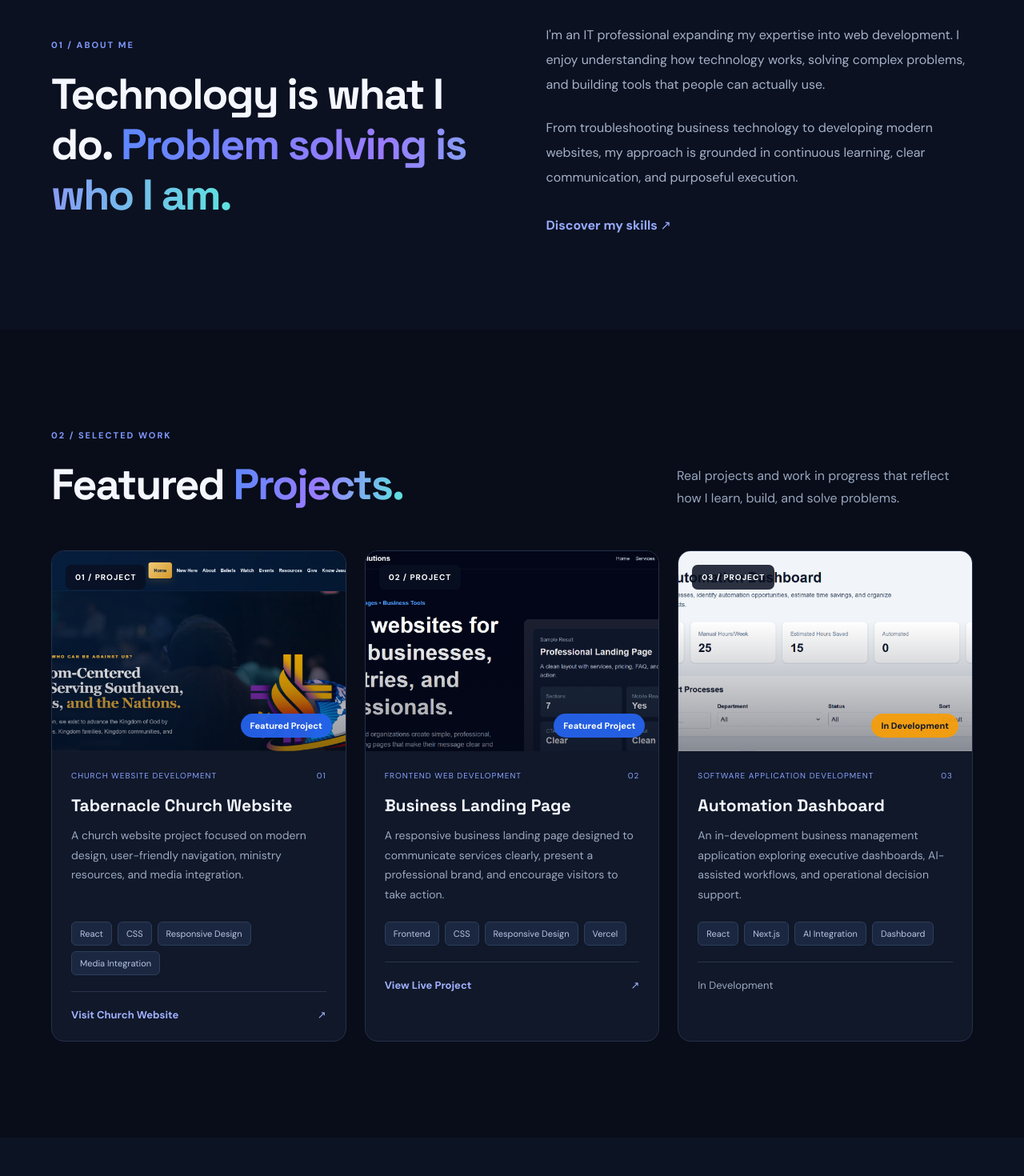
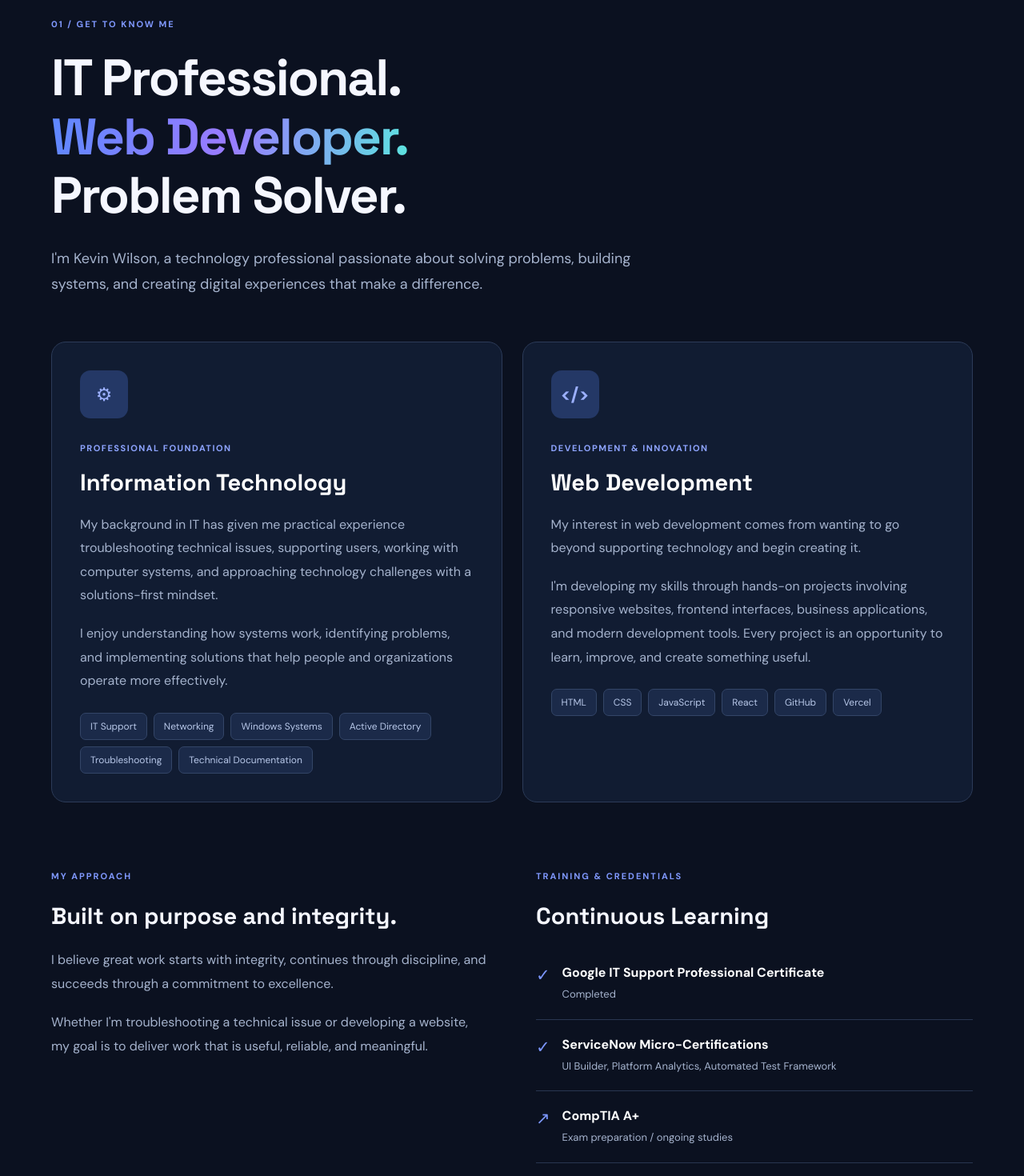
Before and after one commit to kevindewaynewilson-collab/portfolio-site, a React (Vite) app: page / in a window 1280 px wide. Shown: the part 1160-2630 px from the top of the page at 80% size. Built offline with nearby package versions, Linux system fonts and the light colour scheme.

Commit message:
APP AND INDEX

```diff
--- a/src/App.jsx
+++ b/src/App.jsx
@@ -205,28 +205,170 @@ function App() {
           </div>
         </div>
 
-        <section id="about" className="section about-section">
-          <div className="container about-grid">
-            <div>
-              <span className="section-kicker">01 / ABOUT ME</span>
-              <h2>Technology is what I do. <span className="gradient-text">Problem solving is who I am.</span></h2>
-            </div>
-            <div className="about-right">
-              <p>
-                I'm an IT professional expanding my expertise into web
-                development. I enjoy understanding how technology works,
-                solving complex problems, and building tools that people
-                can actually use.
-              </p>
-              <p>
-                From troubleshooting business technology to developing
-                modern websites, my approach is grounded in continuous
-                learning, clear communication, and purposeful execution.
-              </p>
-              <a href="#skills" className="text-link">Discover my skills ↗</a>
-            </div>
+
+<section id="about" className="section about-section">
+  <div className="container">
+
+    <div className="about-header">
+      <span className="section-kicker">
+        01 / GET TO KNOW ME
+      </span>
+
+      <h2>
+        IT Professional.
+        <br />
+        <span className="gradient-text">
+          Web Developer.
+        </span>
+        <br />
+        Problem Solver.
+      </h2>
+
+      <p className="about-intro">
+        I'm Kevin Wilson, a technology professional passionate
+        about solving problems, building systems, and creating
+        digital experiences that make a difference.
+      </p>
+    </div>
+
+    <div className="about-career-grid">
+
+      <article className="career-card">
+        <div className="career-icon">⚙</div>
+
+        <span className="career-label">
+          PROFESSIONAL FOUNDATION
+        </span>
+
+        <h3>Information Technology</h3>
+
+        <p>
+          My background in IT has given me practical experience
+          troubleshooting technical issues, supporting users,
+          working with computer systems, and approaching
+          technology challenges with a solutions-first mindset.
+        </p>
+
+        <p>
+          I enjoy understanding how systems work, identifying
+          problems, and implementing solutions that help
+          people and organizations operate more effectively.
+        </p>
+
+        <div className="career-tags">
+          <span>IT Support</span>
+          <span>Networking</span>
+          <span>Windows Systems</span>
+          <span>Active Directory</span>
+          <span>Troubleshooting</span>
+          <span>Technical Documentation</span>
+        </div>
+      </article>
+
+      <article className="career-card">
+        <div className="career-icon">{"</>"}</div>
+
+        <span className="career-label">
+          DEVELOPMENT & INNOVATION
+        </span>
+
+        <h3>Web Development</h3>
+
+        <p>
+          My interest in web development comes from wanting
+          to go beyond supporting technology and begin
+          creating it.
+        </p>
+
+        <p>
+          I'm developing my skills through hands-on projects
+          involving responsive websites, frontend interfaces,
+          business applications, and modern development tools.
+          Every project is an opportunity to learn, improve,
+          and create something useful.
+        </p>
+
+        <div className="career-tags">
+          <span>HTML</span>
+          <span>CSS</span>
+          <span>JavaScript</span>
+          <span>React</span>
+          <span>GitHub</span>
+          <span>Vercel</span>
+        </div>
+      </article>
+
+    </div>
+
+    <div className="about-bottom-grid">
+      <div className="about-values">
+        <span className="section-kicker">
+          MY APPROACH
+        </span>
+
+        <h3>Built on purpose and integrity.</h3>
+
+        <p>
+          I believe great work starts with integrity,
+          continues through discipline, and succeeds
+          through a commitment to excellence.
+        </p>
+
+        <p>
+          Whether I'm troubleshooting a technical issue
+          or developing a website, my goal is to deliver
+          work that is useful, reliable, and meaningful.
+        </p>
+      </div>
+
+      <div className="about-credentials">
+        <span className="section-kicker">
+          TRAINING & CREDENTIALS
+        </span>
+
+        <h3>Continuous Learning</h3>
+
+        <div className="credential-item">
+          <span className="credential-icon">✓</span>
+          <div>
+            <strong>Google IT Support Professional Certificate</strong>
+            <p>Completed</p>
           </div>
-        </section>
+        </div>
+
+        <div className="credential-item">
+          <span className="credential-icon">✓</span>
+          <div>
+            <strong>ServiceNow Micro-Certifications</strong>
+            <p>
+              UI Builder, Platform Analytics,
+              Automated Test Framework
+            </p>
+          </div>
+        </div>
+
+        <div className="credential-item">
+          <span className="credential-icon">↗</span>
+          <div>
+            <strong>CompTIA A+</strong>
+            <p>Exam preparation / ongoing studies</p>
+          </div>
+        </div>
+      </div>
+    </div>
+
+    <div className="about-cta">
+      <p>
+        Want to see what I'm building?
+      </p>
+      <a href="#projects" className="button button-primary">
+        Explore My Projects ↗
+      </a>
+    </div>
+
+  </div>
+</section>
+
 
         <section id="projects" className="section projects-section">
           <div className="container">
--- a/src/index.css
+++ b/src/index.css
@@ -616,3 +616,179 @@ h1, h2, h3, .brand { font-family: 'Space Grotesk', sans-serif; }
     font-size: 22px;
   }
 }
+
+
+/* PROFESSIONAL ABOUT SECTION */
+
+.about-section {
+  background: #0b1120;
+  padding: 110px 0;
+}
+
+.about-header {
+  max-width: 850px;
+  margin-bottom: 55px;
+}
+
+.about-header h2 {
+  font-size: clamp(42px, 5vw, 68px);
+  line-height: 1.15;
+  margin-bottom: 25px;
+}
+
+.about-intro {
+  color: #a6b4ce;
+  font-size: 18px;
+  line-height: 1.8;
+  max-width: 760px;
+}
+
+.about-career-grid {
+  display: grid;
+  grid-template-columns: repeat(2, minmax(0, 1fr));
+  gap: 25px;
+}
+
+.career-card {
+  background: #111c32;
+  border: 1px solid #2c3b58;
+  border-radius: 18px;
+  padding: 35px;
+  transition: transform .3s, border-color .3s;
+}
+
+.career-card:hover {
+  transform: translateY(-6px);
+  border-color: #6881ff;
+}
+
+.career-icon {
+  display: grid;
+  place-items: center;
+  width: 60px;
+  height: 60px;
+  background: #243866;
+  border-radius: 13px;
+  color: #9cb0ff;
+  font-weight: 700;
+  font-size: 23px;
+  margin-bottom: 25px;
+}
+
+.career-label {
+  color: #8ea4ff;
+  font-size: 11px;
+  font-weight: 700;
+  letter-spacing: 1.5px;
+}
+
+.career-card h3 {
+  color: white;
+  font-size: 29px;
+  margin: 15px 0 20px;
+}
+
+.career-card > p {
+  color: #a5b3cd;
+  line-height: 1.85;
+  margin-bottom: 18px;
+}
+
+.career-tags {
+  display: flex;
+  flex-wrap: wrap;
+  gap: 8px;
+  margin-top: 25px;
+}
+
+.career-tags span {
+  background: #1b2a49;
+  color: #b7c7e8;
+  border: 1px solid #334567;
+  padding: 8px 12px;
+  border-radius: 7px;
+  font-size: 12px;
+}
+
+.about-bottom-grid {
+  display: grid;
+  grid-template-columns: 1fr 1fr;
+  gap: 60px;
+  margin-top: 80px;
+}
+
+.about-values h3,
+.about-credentials h3 {
+  font-size: 29px;
+  margin-bottom: 22px;
+}
+
+.about-values p {
+  color: #a5b3cd;
+  line-height: 1.9;
+  margin-bottom: 17px;
+}
+
+.credential-item {
+  display: flex;
+  gap: 15px;
+  align-items: flex-start;
+  padding: 20px 0;
+  border-bottom: 1px solid #293650;
+}
+
+.credential-icon {
+  color: #7c97ff;
+  font-weight: 700;
+  font-size: 21px;
+}
+
+.credential-item strong {
+  display: block;
+  color: white;
+  margin-bottom: 7px;
+}
+
+.credential-item p {
+  color: #a5b3cd;
+  font-size: 13px;
+  line-height: 1.6;
+}
+
+.about-cta {
+  margin-top: 65px;
+  padding: 30px;
+  border: 1px solid #304368;
+  background: #111d35;
+  border-radius: 15px;
+  display: flex;
+  align-items: center;
+  justify-content: space-between;
+  gap: 20px;
+}
+
+.about-cta p {
+  font-size: 19px;
+  font-weight: 700;
+}
+
+@media (max-width: 800px) {
+  .about-career-grid,
+  .about-bottom-grid {
+    grid-template-columns: 1fr;
+  }
+
+  .about-bottom-grid {
+    gap: 45px;
+    margin-top: 60px;
+  }
+
+  .career-card {
+    padding: 26px;
+  }
+
+  .about-cta {
+    flex-direction: column;
+    align-items: flex-start;
+  }
+}
```
